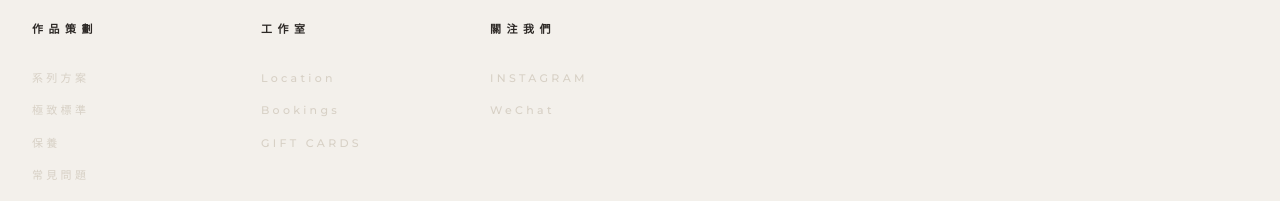
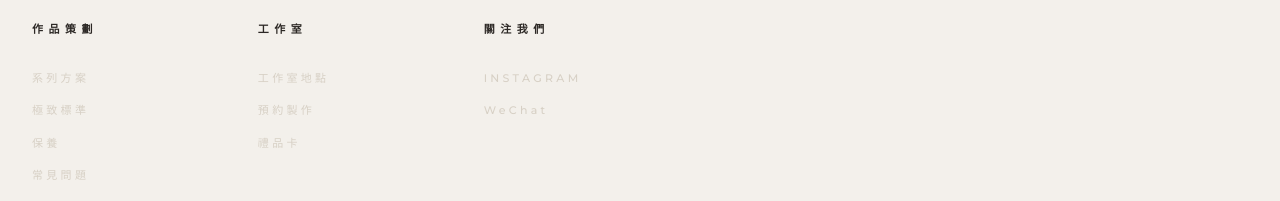
Before and after one commit to cherylkuok21-droid/witdo-website, a React (Vite) app: page / in a window 1280 px wide. Shown: the part 908-1109 px from the top of the page. Built offline with nearby package versions, Linux system fonts and the light colour scheme.

Commit message:
Update Footer.tsx

```diff
--- a/components/Footer.tsx
+++ b/components/Footer.tsx
@@ -21,7 +21,10 @@ const Footer: React.FC<FooterProps> = ({ lang, setCurrentPage }) => {
       faq: "FAQ",
       philosophy: "The Standard",
       care: "Care",
-      follow: "Follow"
+      follow: "Follow",
+      location: "Location",
+      bookings: "Bookings",
+      giftcards: "Gift Cards"
     },
     zh: {
       desc: "生命最初形態的匠心留存。於澳門以建築美學精神設計與製作。",
@@ -33,7 +36,10 @@ const Footer: React.FC<FooterProps> = ({ lang, setCurrentPage }) => {
       faq: "常見問題",
       philosophy: "極致標準",
       care: "保養",
-      follow: "關注我們"
+      follow: "關注我們",
+      location: "工作室地點",
+      bookings: "預約製作",
+      giftcards: "禮品卡"
     }
   };
 
@@ -63,9 +69,9 @@ const Footer: React.FC<FooterProps> = ({ lang, setCurrentPage }) => {
           <div className="space-y-8">
             <h4 className="text-[11px] uppercase tracking-[0.5em] font-bold text-linen-900">{labels[lang].studio}</h4>
             <ul className="space-y-4 text-[11px] uppercase tracking-[0.3em] text-linen-300 font-medium">
-              <li><button onClick={() => setCurrentPage('studio')} className="hover:text-linen-900 transition-all text-left">Location</button></li>
-              <li><button onClick={handleBookNow} className="hover:text-linen-900 transition-all text-left">Bookings</button></li>
-              <li><a href="#" className="hover:text-linen-900 transition-all block">Gift Cards</a></li>
+              <li><button onClick={() => setCurrentPage('studio')} className="hover:text-linen-900 transition-all text-left">{labels[lang].location}</button></li>
+              <li><button onClick={handleBookNow} className="hover:text-linen-900 transition-all text-left">{labels[lang].bookings}</button></li>
+              <li><button onClick={() => setCurrentPage('giftcards')} className="hover:text-linen-900 transition-all text-left">{labels[lang].giftcards}</button></li>
             </ul>
           </div>
           <div className="space-y-8">
```
